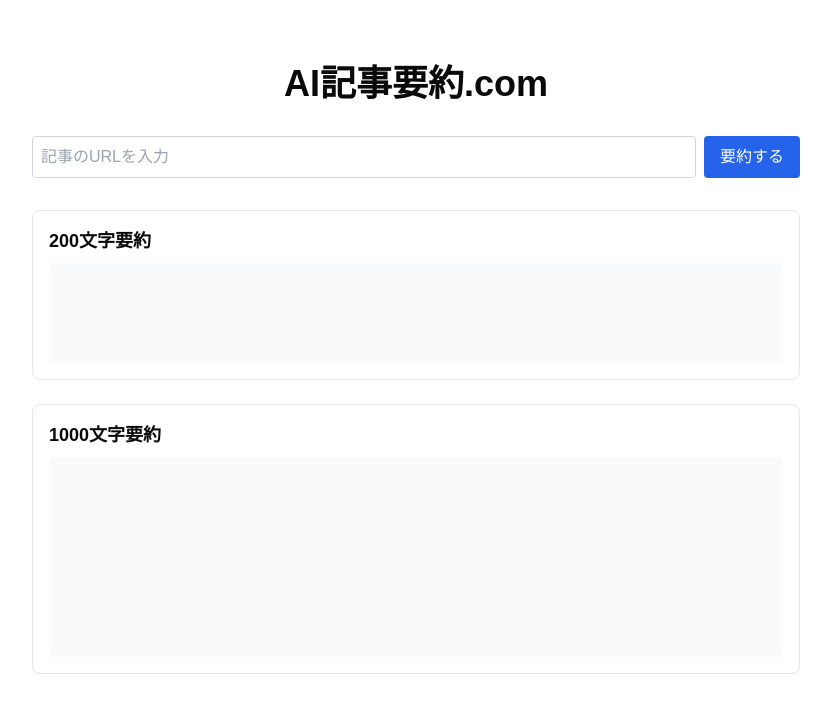
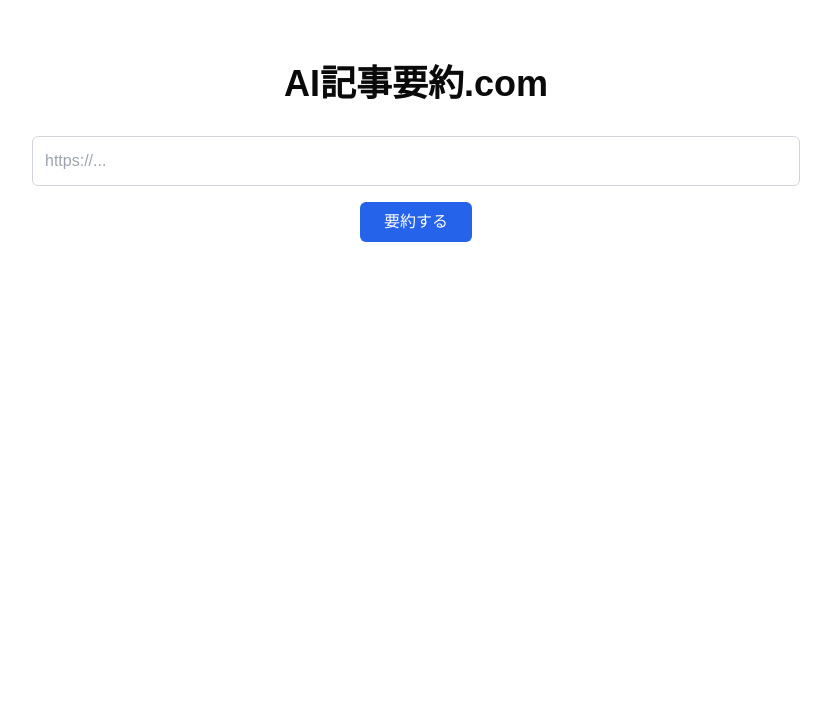
Before and after one commit to hajiox/ai-youyaku, a Next.js app: page / in a window 1280 px wide. Shown: the top 712 px of the page, without its empty margins (224-1055 px from the left). Built offline with nearby package versions, Linux system fonts and the light colour scheme.

Commit message:
feat: create simple LP app for AI article summary
Add Home component with URL input, summary button, and error display

Co-authored-by: null <198845592+hajiox@users.noreply.github.com>

```diff
--- a/app/page.tsx
+++ b/app/page.tsx
@@ -1,111 +1,165 @@
 "use client"
 
 import { useState, type FormEvent } from "react"
-import CopyButton from "./components/CopyButton"
 
 export default function Home() {
   const [url, setUrl] = useState("")
   const [loading, setLoading] = useState(false)
-  const [shortSummary, setShortSummary] = useState("")
-  const [longSummary, setLongSummary] = useState("")
   const [error, setError] = useState("")
+  const [summaries, setSummaries] = useState<{
+    shortSummary: string
+    longSummary: string
+  } | null>(null)
 
   const handleSubmit = async (e: FormEvent) => {
     e.preventDefault()
 
-    if (!url) {
+    if (!url.trim()) {
       setError("URLを入力してください")
       return
     }
 
     setLoading(true)
     setError("")
-    setShortSummary("")
-    setLongSummary("")
+    setSummaries(null)
 
     try {
-      // 短い要約と長い要約を並行して取得
-      const [shortResponse, longResponse] = await Promise.all([
-        fetch(`/api/summary?url=${encodeURIComponent(url)}&mode=short`),
-        fetch(`/api/summary?url=${encodeURIComponent(url)}&mode=long`),
-      ])
+      // 実際のAPIエンドポイントを呼び出す（この実装では省略）
+      // const response = await fetch("/api/summary", {
+      //   method: "POST",
+      //   headers: { "Content-Type": "application/json" },
+      //   body: JSON.stringify({ url }),
+      // })
 
-      const shortData = await shortResponse.json()
-      const longData = await longResponse.json()
+      // APIレスポンスをシミュレート
+      await new Promise((resolve) => setTimeout(resolve, 1000))
 
-      if (!shortResponse.ok || !longResponse.ok) {
-        throw new Error(shortData.error || longData.error || "要約の取得に失敗しました")
+      // if (!response.ok) throw new Error("要約の取得に失敗しました")
+      // const data = await response.json()
+
+      // シミュレートしたレスポンスデータ
+      const data = {
+        shortSummary:
+          "これは200文字の要約です。実際のAPIを実装すると、ここに本物の要約が表示されます。この要約は記事の主要なポイントを簡潔にまとめたものになります。短い要約は、記事の概要を素早く把握したい場合や、SNSでシェアする際に便利です。",
+        longSummary:
+          "これは1000文字の要約です。実際のAPIを実装すると、ここに本物の要約が表示されます。長い要約は、記事の詳細な内容を含み、より多くの情報を提供します。記事の主要な論点、重要な事実、結論などが含まれます。長い要約は、記事の詳細を理解したい場合や、元の記事を読む時間がない場合に役立ちます。この要約は、元の記事の内容を忠実に反映しつつも、冗長な部分を省いて読みやすくしています。要約プロセスでは、重要でない情報は除外され、記事の本質的な部分に焦点が当てられます。これにより、読者は短時間で記事の主要なポイントを理解することができます。長い要約は短い要約よりも詳細ですが、それでも元の記事よりは簡潔です。これは、情報の密度を高めながらも、読みやすさを維持するためです。AI技術を使用した要約は、大量のテキストから重要な情報を抽出し、構造化された形式で提示することができます。これは、情報過多の時代において、効率的に知識を獲得するための強力なツールとなります。",
       }
 
-      setShortSummary(shortData.result)
-      setLongSummary(longData.result)
+      setSummaries(data)
     } catch (err) {
       console.error("Error:", err)
-      setError(err instanceof Error ? err.message : "要約の取得に失敗しました")
+      setError("要約取得に失敗しました")
     } finally {
       setLoading(false)
     }
   }
 
+  const copyToClipboard = (text: string) => {
+    navigator.clipboard
+      .writeText(text)
+      .then(() => {
+        alert("コピーしました")
+      })
+      .catch(() => {
+        alert("コピーに失敗しました")
+      })
+  }
+
   return (
     <main className="min-h-screen flex flex-col items-center p-4 md:p-8">
-      <div className="max-w-3xl w-full">
+      <div className="w-full max-w-3xl mx-auto">
         <h1 className="text-3xl md:text-4xl font-bold text-center my-8">AI記事要約.com</h1>
 
         <form onSubmit={handleSubmit} className="mb-8">
-          <div className="flex flex-col md:flex-row gap-2 mb-4">
           <input
-              type="text"
+            type="url"
             value={url}
             onChange={(e) => setUrl(e.target.value)}
-              placeholder="記事のURLを入力"
-              className="flex-1 p-2 border border-gray-300 rounded"
+            placeholder="https://..."
+            className="w-full p-3 border border-gray-300 rounded-md mb-4"
+            required
           />
+
+          <div className="flex justify-center">
             <button
               type="submit"
               disabled={loading}
-              className="bg-blue-600 hover:bg-blue-700 text-white font-medium py-2 px-4 rounded disabled:opacity-50"
+              className="bg-blue-600 hover:bg-blue-700 text-white font-medium py-2 px-6 rounded-md disabled:opacity-50"
             >
               {loading ? "要約中..." : "要約する"}
             </button>
           </div>
-
-          {error && <p className="text-red-500 text-center">{error}</p>}
         </form>
 
-        <div className="space-y-6">
+        {error && <div className="text-red-500 text-center mb-6">{error}</div>}
+
+        {loading && (
+          <div className="flex justify-center my-8">
+            <div className="animate-spin rounded-full h-10 w-10 border-t-2 border-b-2 border-blue-500"></div>
+          </div>
+        )}
+
+        {summaries && (
+          <div className="space-y-8">
             <div className="border rounded-lg p-4">
-            <div className="flex justify-between items-center mb-2">
+              <div className="flex justify-between items-start mb-2">
                 <h2 className="text-lg font-semibold">200文字要約</h2>
-              {shortSummary && <CopyButton text={shortSummary} />}
+                <button
+                  onClick={() => copyToClipboard(summaries.shortSummary)}
+                  className="text-gray-600 hover:text-gray-900"
+                  aria-label="コピー"
+                >
+                  <svg
+                    xmlns="http://www.w3.org/2000/svg"
+                    width="20"
+                    height="20"
+                    viewBox="0 0 24 24"
+                    fill="none"
+                    stroke="currentColor"
+                    strokeWidth="2"
+                    strokeLinecap="round"
+                    strokeLinejoin="round"
+                  >
+                    <rect x="9" y="9" width="13" height="13" rx="2" ry="2"></rect>
+                    <path d="M5 15H4a2 2 0 0 1-2-2V4a2 2 0 0 1 2-2h9a2 2 0 0 1 2 2v1"></path>
+                  </svg>
+                </button>
               </div>
-            <div className="bg-gray-50 p-3 rounded min-h-[100px]">
-              {loading ? (
-                <div className="flex justify-center items-center h-full">
-                  <div className="animate-spin rounded-full h-6 w-6 border-b-2 border-gray-900"></div>
-                </div>
-              ) : (
-                <p className="whitespace-pre-wrap">{shortSummary}</p>
-              )}
+              <div className="bg-gray-50 p-3 rounded">
+                <p className="whitespace-pre-wrap">{summaries.shortSummary}</p>
               </div>
             </div>
 
             <div className="border rounded-lg p-4">
-            <div className="flex justify-between items-center mb-2">
+              <div className="flex justify-between items-start mb-2">
                 <h2 className="text-lg font-semibold">1000文字要約</h2>
-              {longSummary && <CopyButton text={longSummary} />}
+                <button
+                  onClick={() => copyToClipboard(summaries.longSummary)}
+                  className="text-gray-600 hover:text-gray-900"
+                  aria-label="コピー"
+                >
+                  <svg
+                    xmlns="http://www.w3.org/2000/svg"
+                    width="20"
+                    height="20"
+                    viewBox="0 0 24 24"
+                    fill="none"
+                    stroke="currentColor"
+                    strokeWidth="2"
+                    strokeLinecap="round"
+                    strokeLinejoin="round"
+                  >
+                    <rect x="9" y="9" width="13" height="13" rx="2" ry="2"></rect>
+                    <path d="M5 15H4a2 2 0 0 1-2-2V4a2 2 0 0 1 2-2h9a2 2 0 0 1 2 2v1"></path>
+                  </svg>
+                </button>
               </div>
-            <div className="bg-gray-50 p-3 rounded min-h-[200px]">
-              {loading ? (
-                <div className="flex justify-center items-center h-full">
-                  <div className="animate-spin rounded-full h-6 w-6 border-b-2 border-gray-900"></div>
-                </div>
-              ) : (
-                <p className="whitespace-pre-wrap">{longSummary}</p>
-              )}
+              <div className="bg-gray-50 p-3 rounded">
+                <p className="whitespace-pre-wrap">{summaries.longSummary}</p>
               </div>
             </div>
           </div>
+        )}
       </div>
     </main>
   )
```
Lines whose indentation alone changed are shown as unchanged.
